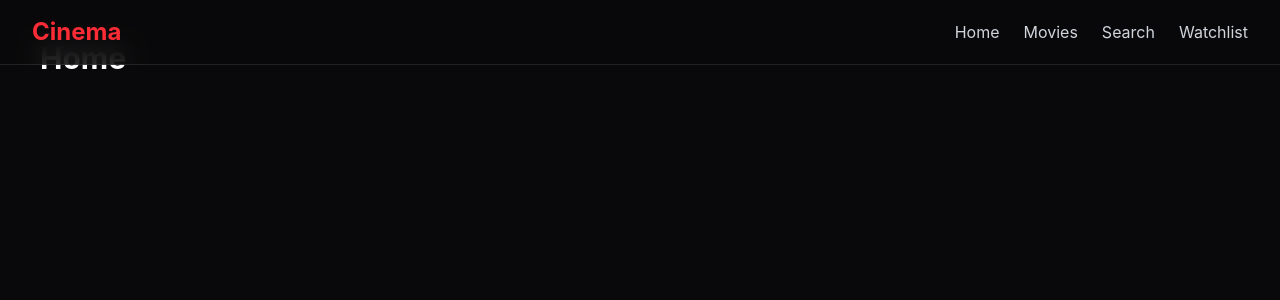
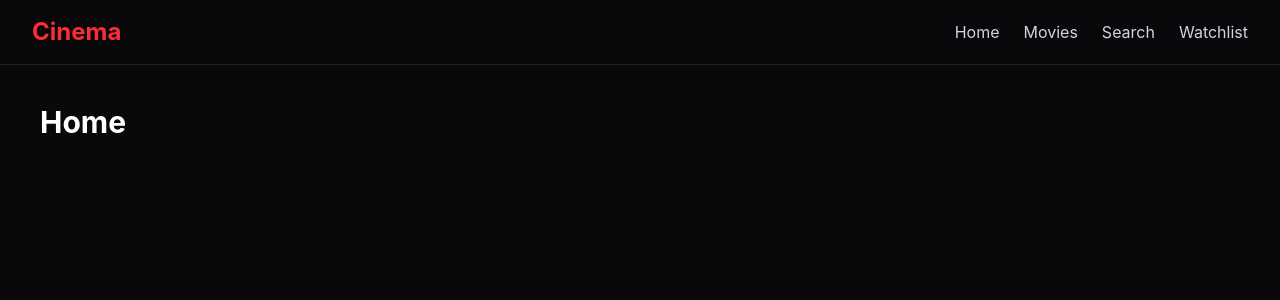
Before and after one commit to kidistm03/Cinema-app, a React (Vite) app: page / in a window 1280 px wide. Shown: the top 300 px of the page. Built offline with nearby package versions, Linux system fonts and the light colour scheme.

Commit message:
create footer

```diff
--- /dev/null
+++ b/src/components/layout/Footer.jsx
@@ -0,0 +1,11 @@
+function Footer() {
+  return (
+    <footer className="bg-zinc-950 border-t border-white/10 py-8 text-center text-gray-400">
+      <p>
+        © 2026 Cinema App. Built with React, Tailwind CSS & TMDB.
+      </p>
+    </footer>
+  )
+}
+
+export default Footer
--- a/src/pages/Home.jsx
+++ b/src/pages/Home.jsx
@@ -1,7 +1,11 @@
 function Home() {
   return (
-    <div className="min-h-screen bg-zinc-950 text-white p-10">
-      <h1 className="text-3xl font-bold">Home</h1>
+    <div className="min-h-screen bg-zinc-950 text-white pt-16">
+      <div className="p-10">
+        <h1 className="text-3xl font-bold">
+          Home
+        </h1>
+      </div>
     </div>
   )
 }
```
